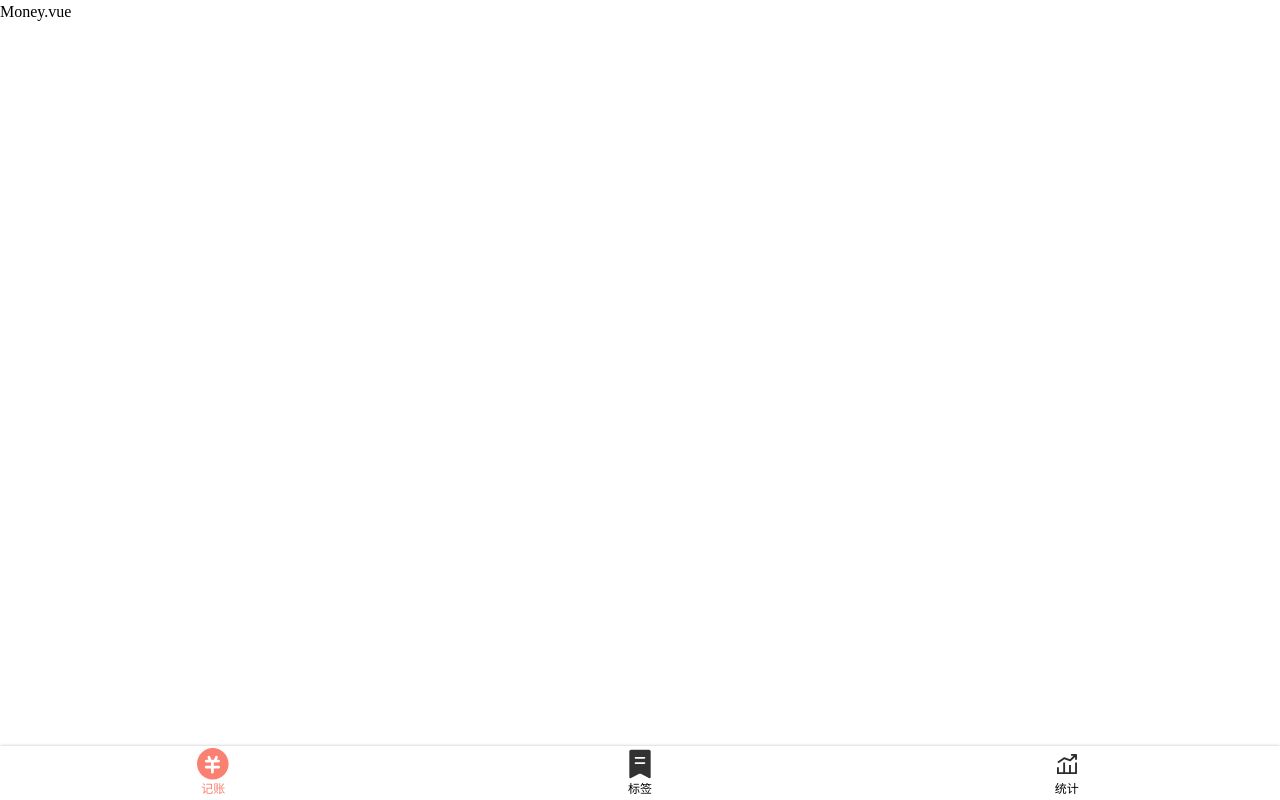
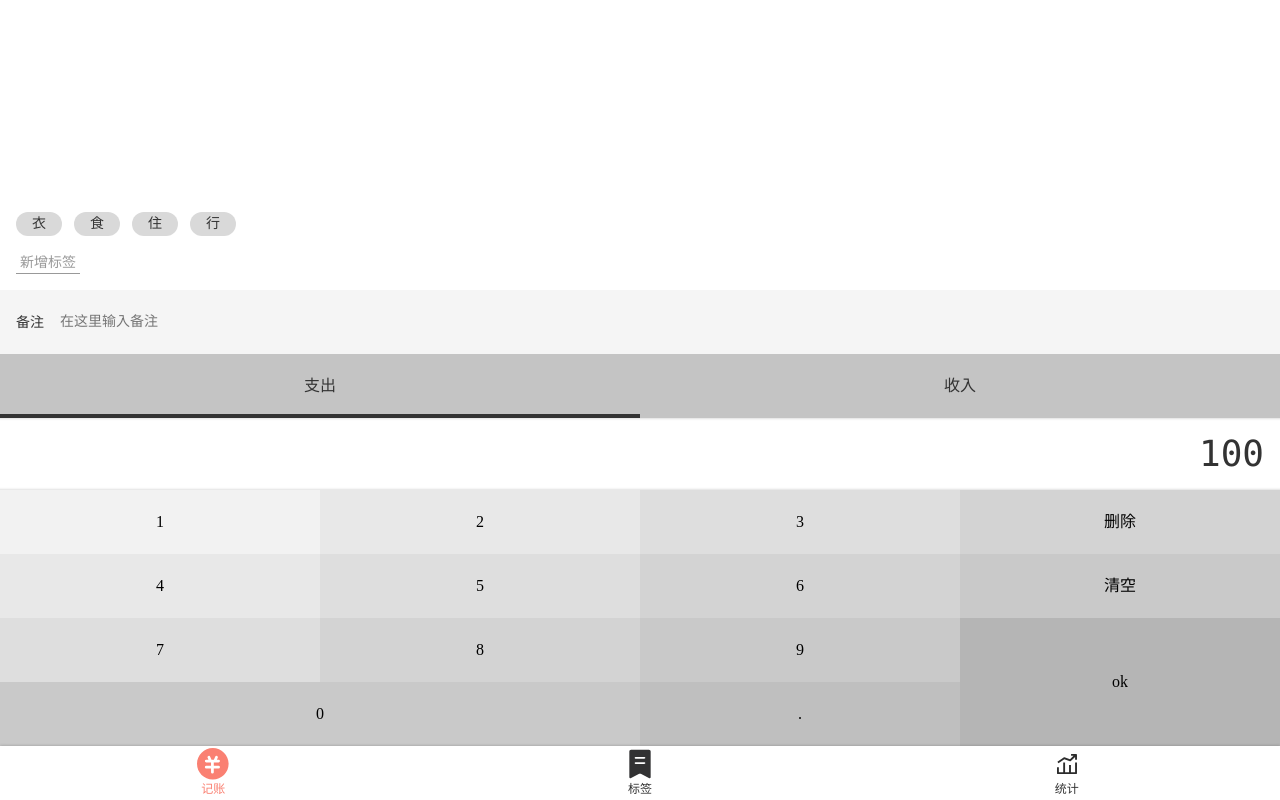
Before and after one commit to hushun1994/Vue-morney, a Vue app: page /#/money in a window 1280 px wide. Built offline with nearby package versions, Linux system fonts and the light colour scheme.

Commit message:
完成 HTML 和 CSS 编写

```diff
--- a/public/index.html
+++ b/public/index.html
@@ -11,14 +11,6 @@
     <title><%= htmlWebpackPlugin.options.title %></title>
   </head>
   <body>
-    <noscript>
-      <strong
-        >We're sorry but <%= htmlWebpackPlugin.options.title %> doesn't work
-        properly without JavaScript enabled. Please enable it to
-        continue.</strong
-      >
-    </noscript>
     <div id="app"></div>
-    <!-- built files will be auto injected -->
   </body>
 </html>
--- a/src/App.vue
+++ b/src/App.vue
@@ -9,16 +9,15 @@
 </script>
 
 <style lang="scss">
-* {
-  margin: 0;
-  padding: 0;
-  box-sizing: border-box;
-}
+@import "~@/assets/style/reset.scss";
+@import "~@/assets/style/helper.scss";
+
 body {
+  -webkit-font-smoothing: antialiased;
+  -moz-osx-font-smoothing: grayscale;
+  color: #333;
+  font-size: $font-hei;
+  font-size: 16px;
   line-height: 1.5;
 }
-a {
-  text-decoration: none;
-  color: inherit;
-}
 </style>
--- /dev/null
+++ b/src/assets/style/helper.scss
@@ -0,0 +1,34 @@
+$font-hei: -apple-system, "Helvetica Neue", Helvetica, "Nimbus Sans L", Arial,
+  "Liberation Sans", "PingFang SC", "Hiragino Sans GB", "Source Han Sans CN",
+  "Source Han Sans SC", "Microsoft YaHei", "Wenquanyi Micro Hei",
+  "WenQuanYi Zen Hei", "ST Heiti", SimHei, "WenQuanYi Zen Hei Sharp", sans-serif;
+
+$font-kai: Baskerville, Georgia, "Liberation Serif", "Kaiti SC", STKaiti,
+  "AR PL UKai CN", "AR PL UKai HK", "AR PL UKai TW", "AR PL UKai TW MBE",
+  "AR PL KaitiM GB", KaiTi, KaiTi_GB2312, DFKai-SB, "TW\-Kai", serif;
+
+$font-song: Georgia, "Nimbus Roman No9 L", "Songti SC", STSong, "AR PL New Sung",
+  "AR PL SungtiL GB", NSimSun, SimSun, "TW\-Sung", "WenQuanYi Bitmap Song",
+  "AR PL UMing CN", "AR PL UMing HK", "AR PL UMing TW", "AR PL UMing TW MBE",
+  PMingLiU, MingLiU, serif;
+
+$color-highlight: salmon;
+
+// placeholder
+%clearFix {
+  &::after {
+    content: "";
+    display: block;
+    clear: both;
+  }
+}
+
+$color-shadow: rgba(0, 0, 0, 0.25);
+%outerShadow {
+  box-shadow: 0 0 3px $color-shadow;
+}
+
+%innerShadow {
+  box-shadow: inset 0 -3px 3px -3px $color-shadow,
+    inset 0 3px 3px -3px $color-shadow;
+}
--- /dev/null
+++ b/src/assets/style/reset.scss
@@ -0,0 +1,20 @@
+* {
+  margin: 0;
+  padding: 0;
+  box-sizing: border-box;
+}
+a {
+  text-decoration: none;
+  color: inherit;
+}
+ul,
+ol {
+  list-style: none;
+}
+button,
+input {
+  font: inherit;
+}
+:focus {
+  outline: none;
+}
--- a/src/components/Layout.vue
+++ b/src/components/Layout.vue
@@ -1,7 +1,7 @@
 <template>
   <div>
-    <div class="nav-wrapper">
-      <div class="content">
+    <div class="layout-wrapper">
+      <div class="content" :class="classPrefix && `${classPrefix}-content`">
         <slot />
       </div>
       <Nav></Nav>
@@ -10,15 +10,13 @@
 </template>
 
 <script>
-import Nav from "@/components/Nav.vue";
-
 export default {
-  components: { Nav },
+  props: ["classPrefix"],
 };
 </script>
 
 <style lang="scss" scoped>
-.nav-wrapper {
+.layout-wrapper {
   display: flex;
   flex-direction: column;
   height: 100vh;
--- a/src/components/Nav.vue
+++ b/src/components/Nav.vue
@@ -21,9 +21,11 @@
 </script>
 
 <style lang="scss" scoped>
+@import "~@/assets/style/helper.scss";
+
 nav {
+  @extend %outerShadow;
   display: flex;
-  box-shadow: 0 0 3px rgba(0, 0, 0, 0.25);
   font-size: 12px;
 
   > .item {
@@ -40,7 +42,7 @@
   }
 
   > .item.selected {
-    color: salmon;
+    color: $color-highlight;
   }
 }
 </style>
--- a/src/main.ts
+++ b/src/main.ts
@@ -4,11 +4,13 @@
 import router from "./router";
 import store from "./store";
 import Layout from "@/components/Layout.vue";
+import Nav from "@/components/Nav.vue";
 import Icon from "@/components/Icon.vue";
 
 Vue.config.productionTip = false;
 
 Vue.component("Layout", Layout);
+Vue.component("Nav", Nav);
 Vue.component("Icon", Icon);
 
 new Vue({
--- a/src/views/Money.vue
+++ b/src/views/Money.vue
@@ -1,12 +1,189 @@
 <template>
-  <Layout>
-    <p>Money.vue</p>
+  <Layout class-prefix="layout">
+    <div class="numberPad">
+      <div class="output">100</div>
+      <div class="buttons clearfix">
+        <button>1</button>
+        <button>2</button>
+        <button>3</button>
+        <button>删除</button>
+        <button>4</button>
+        <button>5</button>
+        <button>6</button>
+        <button>清空</button>
+        <button>7</button>
+        <button>8</button>
+        <button>9</button>
+        <button class="ok">ok</button>
+        <button class="zero">0</button>
+        <button>.</button>
+      </div>
+    </div>
+    <div>
+      <ul class="types">
+        <li class="selected">支出</li>
+        <li>收入</li>
+      </ul>
+    </div>
+    <div>
+      <label class="notes">
+        <span class="name">备注</span>
+        <input type="text" placeholder="在这里输入备注" />
+      </label>
+    </div>
+    <div class="tags">
+      <div class="new">
+        <button>新增标签</button>
+      </div>
+      <ul class="current">
+        <li>衣</li>
+        <li>食</li>
+        <li>住</li>
+        <li>行</li>
+      </ul>
+    </div>
   </Layout>
 </template>
 
-<script>
+<script lang="ts">
 export default {};
 </script>
 
+<style lang="scss">
+.layout-content {
+  display: flex;
+  flex-direction: column-reverse;
+}
+</style>
+
 <style lang="scss" scoped>
+@import "@/assets/style/helper.scss";
+.numberPad {
+  .output {
+    @extend %clearFix;
+    @extend %innerShadow;
+    font-size: 36px;
+    font-family: Consolas, monospace;
+    padding: 9px 16px;
+    text-align: right;
+  }
+  .buttons {
+    @extend %clearFix;
+    > button {
+      width: 25%;
+      height: 64px;
+      float: left;
+      background: transparent;
+      border: none;
+      &.ok {
+        height: 64 * 2px;
+        float: right;
+      }
+      &.zero {
+        width: 25 * 2%;
+      }
+      $bg: #f2f2f2;
+      &:nth-child(1) {
+        background: $bg;
+      }
+      &:nth-child(2),
+      &:nth-child(5) {
+        background: darken($bg, 4%);
+      }
+      &:nth-child(3),
+      &:nth-child(6),
+      &:nth-child(9) {
+        background: darken($bg, 4% * 2);
+      }
+      &:nth-child(4),
+      &:nth-child(7),
+      &:nth-child(10) {
+        background: darken($bg, 4% * 3);
+      }
+      &:nth-child(8),
+      &:nth-child(11),
+      &:nth-child(13) {
+        background: darken($bg, 4% * 4);
+      }
+      &:nth-child(14) {
+        background: darken($bg, 4% * 5);
+      }
+      &:nth-child(12) {
+        background: darken($bg, 4% * 6);
+      }
+    }
+  }
+}
+.types {
+  background: #c4c4c4;
+  display: flex;
+  text-align: center;
+  > li {
+    width: 50%;
+    height: 64px;
+    display: flex;
+    justify-content: center;
+    align-items: center;
+    position: relative;
+    &.selected::after {
+      content: "";
+      position: absolute;
+      bottom: 0;
+      left: 0;
+      width: 100%;
+      height: 4px;
+      background: #333;
+    }
+  }
+}
+.notes {
+  display: block;
+  background: #f5f5f5;
+  font-size: 14px;
+  padding-left: 16px;
+  display: flex;
+  align-items: center;
+  .name {
+    padding-right: 16px;
+  }
+  input {
+    height: 64px;
+    flex-grow: 1;
+    background: transparent;
+    border: none;
+    padding-right: 16px;
+  }
+}
+.tags {
+  display: flex;
+  flex-direction: column-reverse;
+  flex-grow: 1;
+  font-size: 14px;
+  padding: 16px;
+  overflow: auto;
+  > .current {
+    display: flex;
+    flex-wrap: wrap;
+    > li {
+      background: #d9d9d9;
+      $h: 24px;
+      height: $h;
+      line-height: $h;
+      border-radius: $h/2;
+      padding: 0 16px;
+      margin-right: 12px;
+      margin-top: 4px;
+    }
+  }
+  > .new {
+    padding-top: 16px;
+    button {
+      background: transparent;
+      border: none;
+      color: #999;
+      border-bottom: 1px solid;
+      padding: 0 4px;
+    }
+  }
+}
 </style>
--- a/vue.config.js
+++ b/vue.config.js
@@ -1,3 +1,4 @@
+/* eslint-disable */
 const path = require("path");
 
 module.exports = {
```
